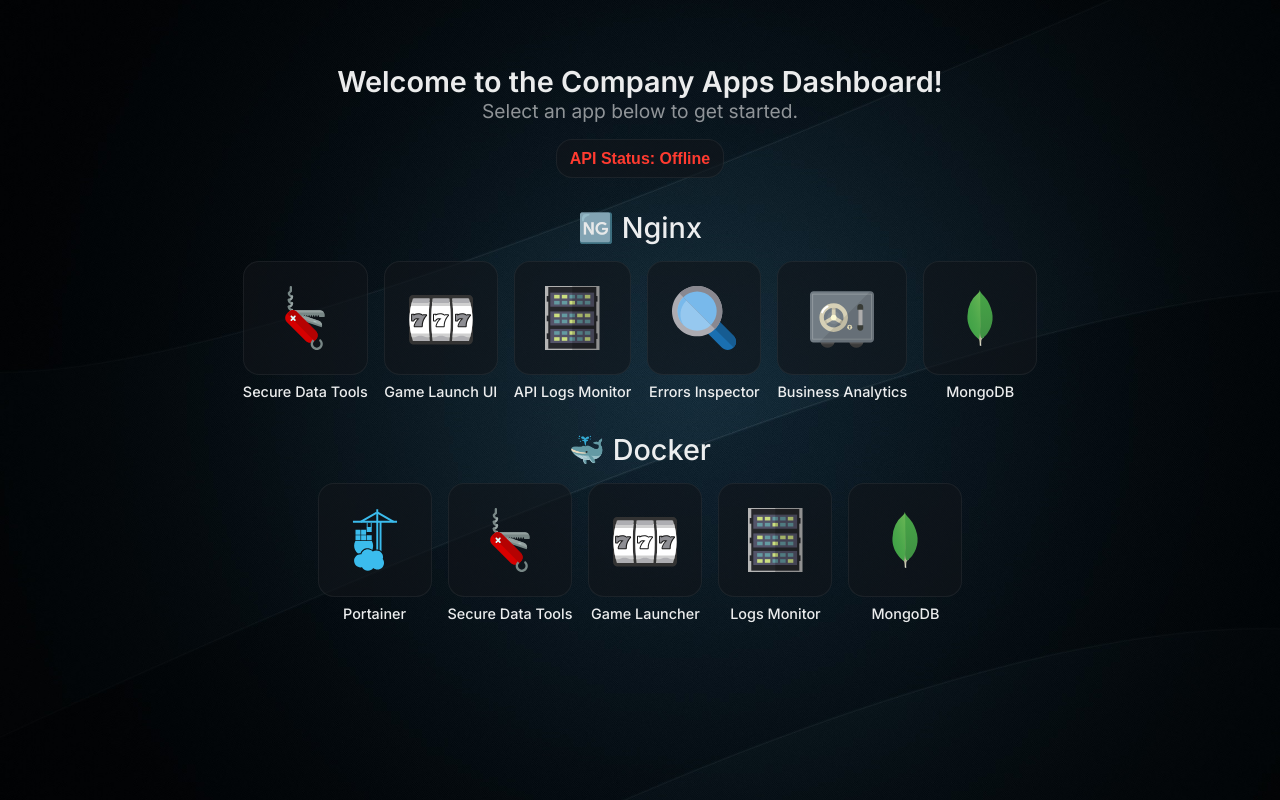
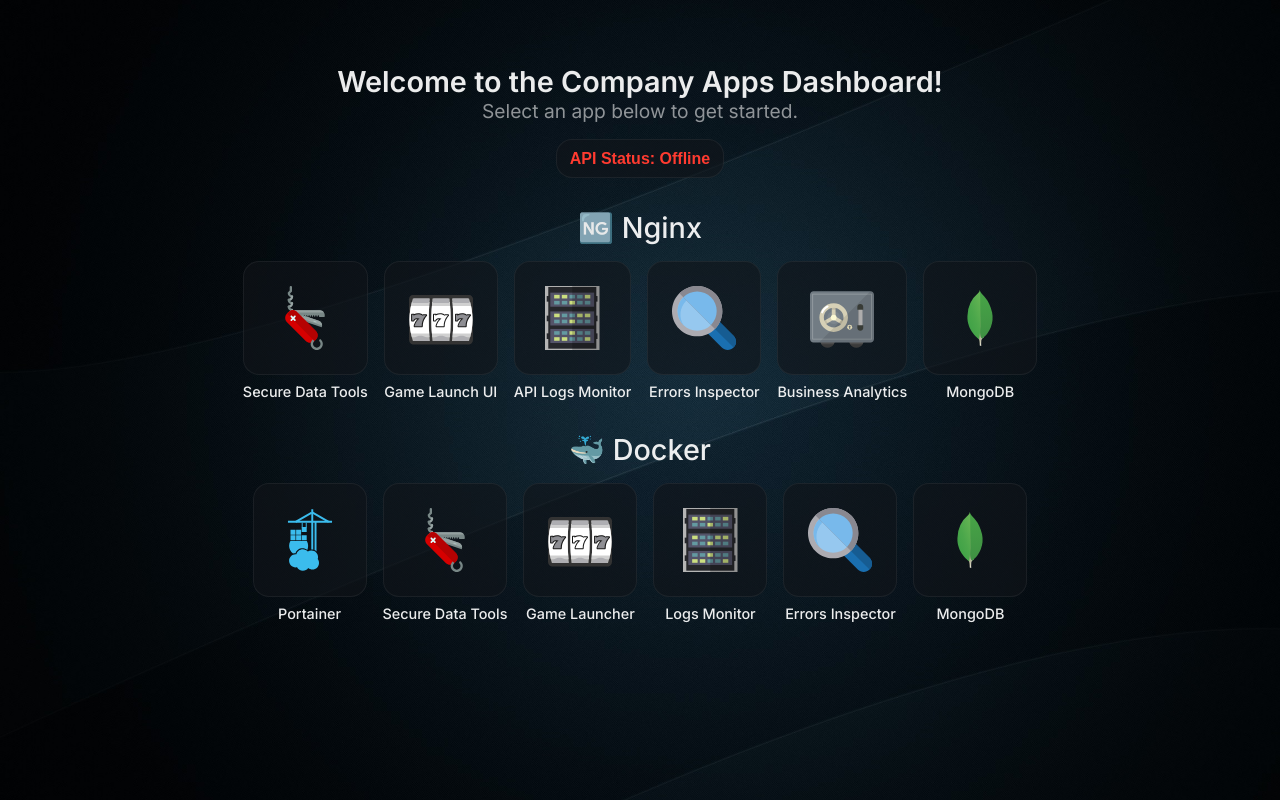
Before and after one commit to dimitarraychev/linux-home-page, a React (Vite) app: page / in a window 1280 px wide. Built offline with nearby package versions, Linux system fonts and the light colour scheme; no server answers.

Commit message:
added errors inspector link docker

```diff
--- a/src/App.tsx
+++ b/src/App.tsx
@@ -85,6 +85,12 @@
         />
 
         <Application
+          icon={errorsInspectorLogo}
+          title="Errors Inspector"
+          path="http://45.128.98.99:8086/"
+        />
+
+        <Application
           icon={mongoLogo}
           title="MongoDB"
           path="http://45.128.98.99:8083/"
```
